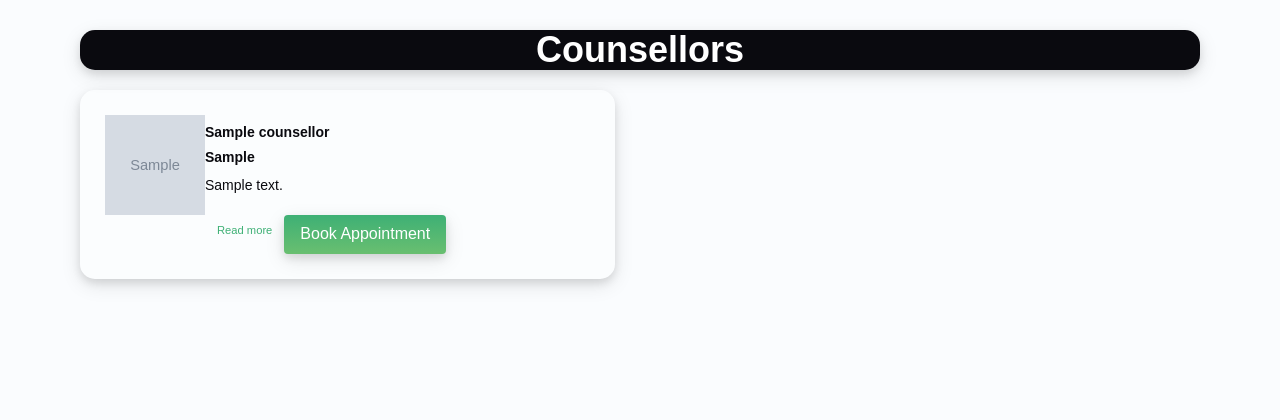
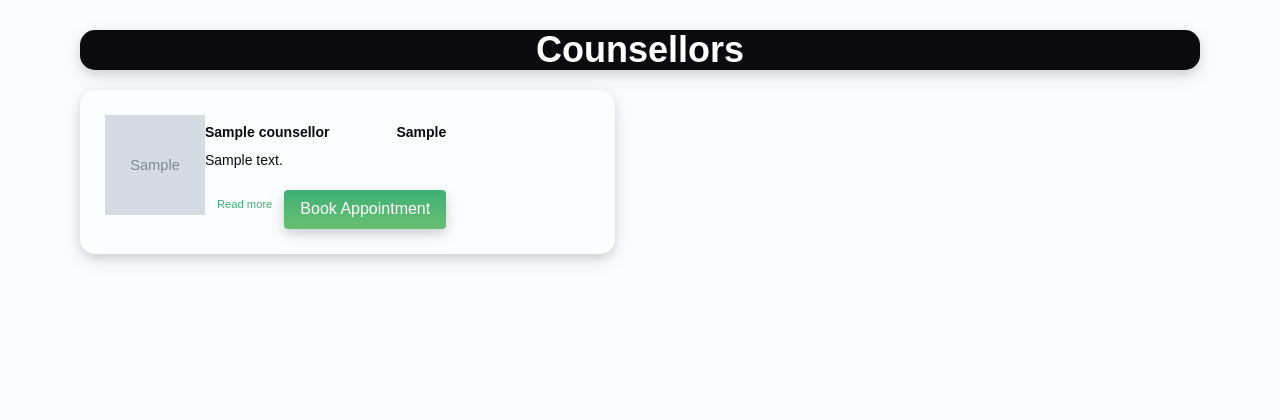
Before and after one commit to sj22aci/Metier-Advisors---Syed-Murtaza-Hasnain-Jafri, a PHP site: page /Counsellors.php in a window 1280 px wide. Shown: the part 92-512 px from the top of the page. Run offline with PHP 8.4, Linux system fonts and the light colour scheme; tables that the repository leaves empty or names only in its code hold one stand-in row (values such as "Sample post"); grey boxes marked "Sample" are stand-in pictures.

Commit message:
counsellor card body

```diff
--- a/Template.css
+++ b/Template.css
@@ -134,8 +134,9 @@ textarea {
   box-shadow: 0 4px 8px 0 rgba(0, 0, 0, 0.1), 0 6px 20px 0 rgba(0, 0, 0, 0.1);
 }
 
-.card-3 #pay-text {
-  font-weight: bold;
+.card-title-and-pay {
+  display: flex;
+  justify-content: space-between;
 }
 
 #bio-text {
```
